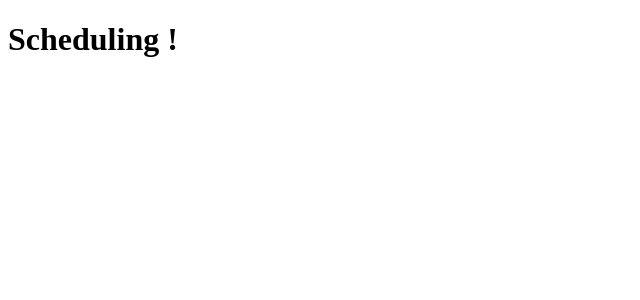
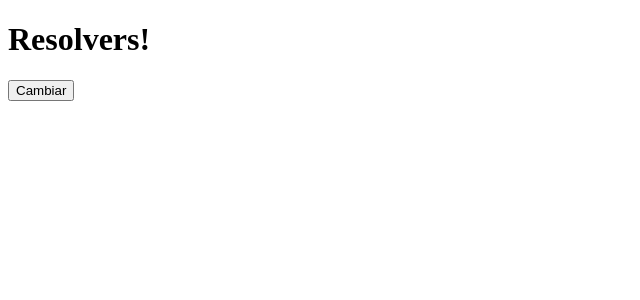
Before and after one commit to emigimenezj/os-resolvers, a React (Vite) app: page / in a window 1280 px wide. Shown: the top 300 px of the page, without its empty margins (0-640 px from the left). Built offline with nearby package versions, Linux system fonts and the light colour scheme.

Commit message:
Add temporal conditional render for resolvers

```diff
--- a/src/App.jsx
+++ b/src/App.jsx
@@ -1,13 +1,31 @@
+import { useState } from 'react';
+
 import { Memory } from './Memory';
 import { Scheduling } from './Scheduling';
+
 import './App.css';
 
 function App() {
 
+  const [resolver, setResolver] = useState(false);
+
+  const handleClick = () => setResolver(prev => !prev)
+
   return (
     <>
+      <h1>Resolvers!</h1>
+
+      <button
+        onClick={handleClick}
+      >Cambiar</button>
+
+      {
+        resolver
+        ?
         <Scheduling />
+        :
         <Memory />
+      }
     </>
   );
 }
```
